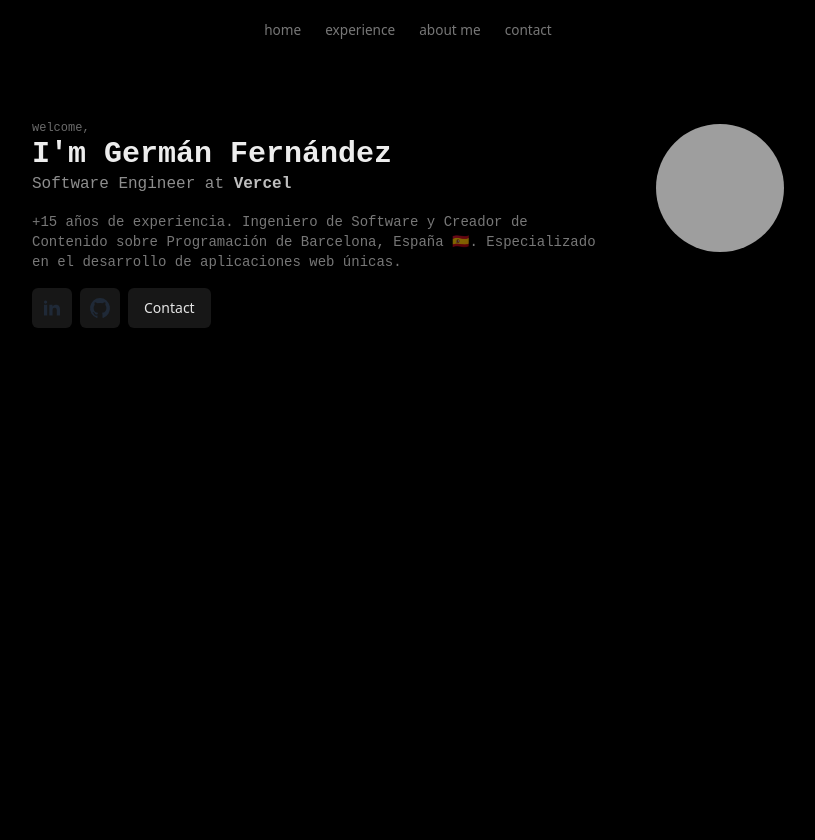
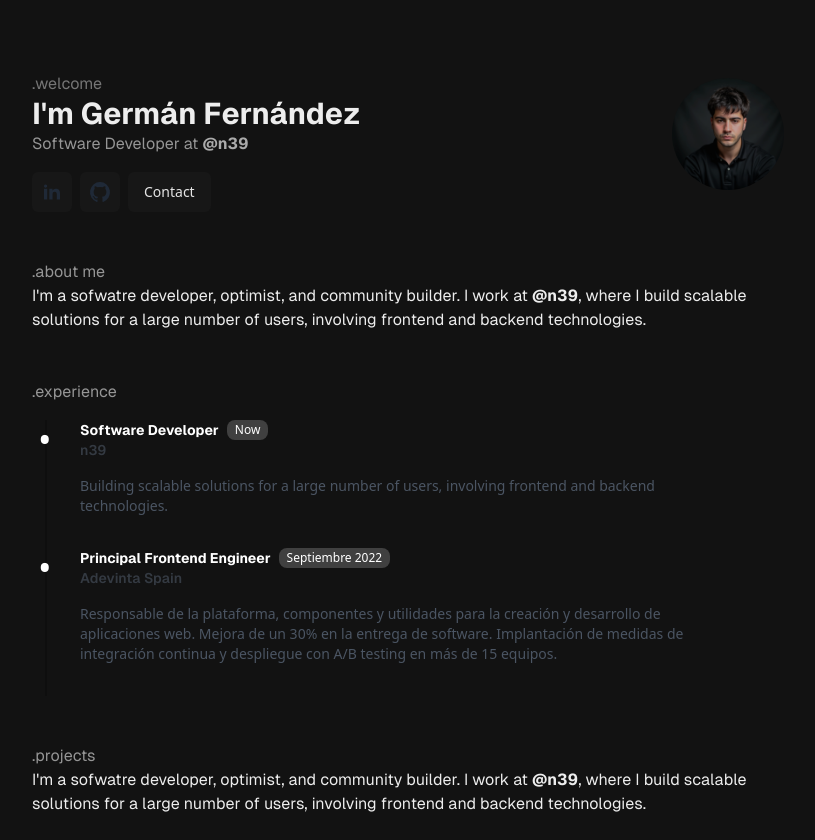
Before and after one commit to germanfndez/germanfdez.portfolio, an Astro site: page / in a window 1280 px wide. Shown: the whole page, without its empty margins (232-1047 px from the left). Before the commit the page ends 800 px from the top, so only its background shows below. Built offline with nearby package versions, Linux system fonts and the light colour scheme; Astro itself is replaced by a stand-in of ours; grey boxes are pictures that could not be loaded.

Commit message:
asdsadad

```diff
--- /dev/null
+++ b/src/components/ExperienceItem.astro
@@ -0,0 +1,42 @@
+---
+interface Props {
+  title: string
+  company: string
+  description: string
+  link?: string
+  date: string
+}
+
+const { title, company, description, link, date } = Astro.props
+---
+
+<div
+  class="md:space-x-4] relative mx-12 grid pb-2 before:absolute before:left-[-35px] before:block before:h-full before:border-l-2 before:border-black/20 before:content-[''] md:grid-cols-2 md:gap-10 dark:before:border-white/15"
+>
+  <div class="relative pb-2 md:col-span-2">
+    <div class="sticky top-0">
+      <span class="absolute -left-[42px] rounded-full text-4xl text-white"
+        >&bull;</span
+      >
+
+      <div class="flex gap-2">
+        <h3 class="text-sm font-bold text-white">{title}</h3>
+        <time
+          class="m-0 rounded-lg bg-neutral-700 p-[2px] px-2 text-xs text-gray-600/80 text-white dark:text-white/80"
+          >{date}</time
+        >
+      </div>
+
+      <h4
+        class="text-sm font-semibold text-gray-600 opacity-60 dark:text-white"
+      >
+        {company}
+      </h4>
+      <div
+        class="relative mt-4 flex flex-col gap-2 pb-4 text-sm text-gray-600 md:col-span-3 dark:text-gray-300"
+      >
+        {description}
+      </div>
+    </div>
+  </div>
+</div>
--- a/src/components/Header.astro
+++ /dev/null
@@ -1,45 +0,0 @@
----
-import HeaderItem from "./HeaderItem.astro";
-
-interface NavItem {
-  name: string;
-  label: string;
-  href: string;
-}
-
-const NAV_ITEMS: NavItem[] = [
-  {
-    name: "home",
-    label : "home",
-    href: "/"
-  },
-  {
-    name: "experience",
-    label : "experience",
-    href: "/#experience"
-  },
-  {
-    name: "about me",
-    label : "about-me",
-    href: "/#about"
-  },
-  {
-    name: "contact",
-    label : "contact",
-    href: "/#contact"
-  }
-]
-
-
----
-<header class="flex justify-center mt-3 max-w-full">
-  <nav class="flex px-4 py-1 gap-2 text-[0.85rem] text-secondary/50">
-    {
-      NAV_ITEMS.map(({href, label, name}) => (
-        <HeaderItem {label} {href}>
-          {name}
-        </HeaderItem>
-      ))
-    }
-  </na>
-</header>
--- a/src/components/HeaderItem.astro
+++ /dev/null
@@ -1,12 +0,0 @@
----
-  interface Props {
-    href: string;
-    label: string;
-  }
-
-  const { href, label } = Astro.props;
----
-
-<a href={href} aria-label={label} class="py-1 px-2 rounded-2xl hover:bg-tertiary hover:text-white transition-all">
-  <slot></slot>
-</a>
--- a/src/layouts/Layout.astro
+++ b/src/layouts/Layout.astro
@@ -6,8 +6,7 @@ interface Props {
 const { title } = Astro.props
 
 import '@fontsource-variable/inter'
-
-import Header from '@components/Header.astro'
+import { ViewTransitions } from 'astro:transitions'
 ---
 
 <!doctype html>
@@ -19,17 +18,22 @@ import Header from '@components/Header.astro'
     <link rel="icon" type="image/svg+xml" href="/favicon.svg" />
     <meta name="generator" content={Astro.generator} />
     <title>{title}</title>
+    <ViewTransitions />
   </head>
 
-  <body class={`bg-primary text-secondary font-sans`}>
-    <Header />
+  <body class={`bg-[#121212] text-secondary font-sans`}>
     <slot />
-  </body>
-</html>
 
     <style is:global>
+      @font-face {
+        font-family: 'Geist';
+        src: url('/fonts/GeistVF.ttf') format('truetype');
+        font-weight: 100 900;
+      }
+
       body {
-    font-family: 'Inter Variable', sans-serif;
+        font-family: 'Geist', monospace;
+        font-weight: 400;
       }
 
       h1,
@@ -38,12 +42,12 @@ import Header from '@components/Header.astro'
       h4,
       h5,
       h6 {
-    font-family: 'Inter Variable', monospace;
+        font-family: 'Geist', monospace;
         font-weight: 400;
       }
 
       p {
-    font-family: 'Inter Variable', monospace;
+        font-family: 'Geist', monospace;
         font-weight: 400;
       }
 
@@ -53,4 +57,11 @@ import Header from '@components/Header.astro'
         margin: 0 auto;
         padding: 24px;
       }
+
+      ::selection {
+        background-color: #2b2b2b;
+        color: #fff;
+      }
     </style>
+  </body>
+</html>
--- /dev/null
+++ b/src/pages/experience.astro
@@ -0,0 +1,9 @@
+---
+import Layout from '../layouts/Layout.astro'
+---
+
+<Layout title="Germán Fernández">
+  <section>
+    <p>EXPERIENCE</p>
+  </section>
+</Layout>
--- /dev/null
+++ b/src/sections/About.astro
@@ -0,0 +1,13 @@
+---
+
+---
+
+<section>
+  <h2 class="text-md opacity-60">.about me</h2>
+  <p>
+    I'm a sofwatre developer, optimist, and community builder. I work at <span
+      class="font-bold">@n39</span
+    >, where I build scalable solutions for a large number of users, involving
+    frontend and backend technologies.
+  </p>
+</section>
--- /dev/null
+++ b/src/sections/Experience.astro
@@ -0,0 +1,34 @@
+---
+import ExperienceItem from '../components/ExperienceItem.astro'
+
+const EXPERIENCE = [
+  {
+    date: 'Now',
+    title: 'Software Developer',
+    company: 'n39',
+    description:
+      'Building scalable solutions for a large number of users, involving frontend and backend technologies.',
+  },
+  {
+    date: 'Septiembre 2022',
+    title: 'Principal Frontend Engineer',
+    company: 'Adevinta Spain',
+    description:
+      'Responsable de la plataforma, componentes y utilidades para la creación y desarrollo de aplicaciones web. Mejora de un 30% en la entrega de software. Implantación de medidas de integración continua y despliegue con A/B testing en más de 15 equipos.',
+  },
+]
+---
+
+<section>
+  <h2 class="text-md opacity-60">.experience</h2>
+
+  <ol class="relative mt-4">
+    {
+      EXPERIENCE.map((experience) => (
+        <li class="">
+          <ExperienceItem {...experience} />
+        </li>
+      ))
+    }
+  </ol>
+</section>
--- /dev/null
+++ b/src/sections/Header.astro
@@ -0,0 +1,100 @@
+---
+import MediaButton from '@components/MediaButton.astro'
+import { Image } from 'astro:assets'
+
+const INFORMATION = {
+  name: 'Germán Fernández',
+  role: 'Software Developer',
+  company: {
+    name: 'n39',
+    url: 'www.linkedin.com/vercel',
+  },
+}
+---
+
+<section class="mt-12">
+  <nav class="flex items-center justify-between">
+    <div class="max-w-xl">
+      <p class="text-md opacity-45">.welcome</p>
+      <h1 class="text-3xl font-bold">I'm {INFORMATION.name}</h1>
+      <p class="text-[1rem] font-normal text-secondary/60">
+        Software Developer at <a
+          class="font-bold text-secondary/70 hover:underline"
+          href={INFORMATION.company.url}
+          target="_blank">@{INFORMATION.company.name}</a
+        >
+      </p>
+      <footer class="mt-4 flex gap-2">
+        <MediaButton
+          label="German Fernandez Linkedin"
+          href="https://twitter.com/midudev"
+        >
+          <svg
+            class="h-6 w-6 text-gray-800 dark:text-white"
+            aria-hidden="true"
+            xmlns="http://www.w3.org/2000/svg"
+            width="24"
+            height="24"
+            fill="currentColor"
+            viewBox="0 0 24 24"
+          >
+            <path
+              fill-rule="evenodd"
+              d="M12.51 8.796v1.697a3.738 3.738 0 0 1 3.288-1.684c3.455 0 4.202 2.16 4.202 4.97V19.5h-3.2v-5.072c0-1.21-.244-2.766-2.128-2.766-1.827 0-2.139 1.317-2.139 2.676V19.5h-3.19V8.796h3.168ZM7.2 6.106a1.61 1.61 0 0 1-.988 1.483 1.595 1.595 0 0 1-1.743-.348A1.607 1.607 0 0 1 5.6 4.5a1.601 1.601 0 0 1 1.6 1.606Z"
+              clip-rule="evenodd"></path>
+            <path d="M7.2 8.809H4V19.5h3.2V8.809Z"></path>
+          </svg>
+        </MediaButton>
+
+        <MediaButton
+          label="German Fernandez Linkedin"
+          href="https://twitter.com/midudev"
+        >
+          <svg
+            class="h-6 w-6 text-gray-800 dark:text-white"
+            aria-hidden="true"
+            xmlns="http://www.w3.org/2000/svg"
+            width="24"
+            height="24"
+            fill="currentColor"
+            viewBox="0 0 24 24"
+          >
+            <path
+              fill-rule="evenodd"
+              d="M12.006 2a9.847 9.847 0 0 0-6.484 2.44 10.32 10.32 0 0 0-3.393 6.17 10.48 10.48 0 0 0 1.317 6.955 10.045 10.045 0 0 0 5.4 4.418c.504.095.683-.223.683-.494 0-.245-.01-1.052-.014-1.908-2.78.62-3.366-1.21-3.366-1.21a2.711 2.711 0 0 0-1.11-1.5c-.907-.637.07-.621.07-.621.317.044.62.163.885.346.266.183.487.426.647.71.135.253.318.476.538.655a2.079 2.079 0 0 0 2.37.196c.045-.52.27-1.006.635-1.37-2.219-.259-4.554-1.138-4.554-5.07a4.022 4.022 0 0 1 1.031-2.75 3.77 3.77 0 0 1 .096-2.713s.839-.275 2.749 1.05a9.26 9.26 0 0 1 5.004 0c1.906-1.325 2.74-1.05 2.74-1.05.37.858.406 1.828.101 2.713a4.017 4.017 0 0 1 1.029 2.75c0 3.939-2.339 4.805-4.564 5.058a2.471 2.471 0 0 1 .679 1.897c0 1.372-.012 2.477-.012 2.814 0 .272.18.592.687.492a10.05 10.05 0 0 0 5.388-4.421 10.473 10.473 0 0 0 1.313-6.948 10.32 10.32 0 0 0-3.39-6.165A9.847 9.847 0 0 0 12.007 2Z"
+              clip-rule="evenodd"></path>
+          </svg>
+        </MediaButton>
+
+        <button
+          class="group relative inline-flex h-10 items-center justify-center overflow-hidden rounded-md bg-neutral-900 px-4 font-medium text-neutral-200 duration-500"
+          ><div
+            class="translate-x-0 text-sm opacity-100 transition group-hover:-translate-x-[150%] group-hover:opacity-0"
+          >
+            Contact
+          </div><div
+            class="absolute translate-x-[150%] opacity-0 transition group-hover:translate-x-0 group-hover:opacity-100"
+          >
+            <svg
+              class="dark:fill-brand-secondary-400 dark:group-hover:fill-brand-secondary-300 group-hover:fill-brand-secondary-600 h-4 w-4 fill-white transition"
+              viewBox="0 0 24 24"
+              aria-hidden="true"
+              role="presentation"
+              ><path
+                d="M23.91 3.79L20.3 20.84c-.25 1.21-.98 1.5-2 .94l-5.5-4.07-2.66 2.57c-.3.3-.55.56-1.1.56-.72 0-.6-.27-.84-.95L6.3 13.7l-5.45-1.7c-1.18-.35-1.19-1.16.26-1.75l21.26-8.2c.97-.43 1.9.24 1.53 1.73z"
+                fill-rule="evenodd"></path></svg
+            >
+          </div></button
+        >
+      </footer>
+    </div>
+
+    <Image
+      src="/photograph.png"
+      class="mb-4 aspect-auto h-28 w-28 rounded-full"
+      width="112"
+      height="112"
+      alt=""
+    />
+  </nav>
+</section>
--- /dev/null
+++ b/src/sections/Projects.astro
@@ -0,0 +1,13 @@
+---
+
+---
+
+<section>
+  <h2 class="text-md opacity-60">.projects</h2>
+  <p>
+    I'm a sofwatre developer, optimist, and community builder. I work at <span
+      class="font-bold">@n39</span
+    >, where I build scalable solutions for a large number of users, involving
+    frontend and backend technologies.
+  </p>
+</section>
--- a/src/sections/StartSection.astro
+++ /dev/null
@@ -1,92 +0,0 @@
----
-import MediaButton from '@components/MediaButton.astro'
----
-
-<section class="mt-12">
-  <nav class="flex items-center justify-between">
-    <div class="max-w-xl">
-      <p class="text-xs opacity-45">welcome,</p>
-      <h1 class="text-3xl font-bold">I'm Germán Fernández</h1>
-      <p class="text-md font-medium text-secondary/60">
-        Software Engineer at <span class="font-bold text-secondary/80"
-          >Vercel</span
-        >
-      </p>
-      <p class="mt-4 text-sm text-secondary/50">
-        +15 años de experiencia. Ingeniero de Software y Creador de Contenido
-        sobre Programación de Barcelona, España 🇪🇸. Especializado en el
-        desarrollo de aplicaciones web únicas.
-      </p>
-    </div>
-
-    <img
-      src="https://porfolio.dev/midudev.webp"
-      class="mb-4 aspect-auto h-32 w-32 rounded-full"
-      alt=""
-    />
-  </nav>
-
-  <footer class="mt-4 flex gap-2">
-    <MediaButton
-      label="German Fernandez Linkedin"
-      href="https://twitter.com/midudev"
-    >
-      <svg
-        class="h-6 w-6 text-gray-800 dark:text-white"
-        aria-hidden="true"
-        xmlns="http://www.w3.org/2000/svg"
-        width="24"
-        height="24"
-        fill="currentColor"
-        viewBox="0 0 24 24"
-      >
-        <path
-          fill-rule="evenodd"
-          d="M12.51 8.796v1.697a3.738 3.738 0 0 1 3.288-1.684c3.455 0 4.202 2.16 4.202 4.97V19.5h-3.2v-5.072c0-1.21-.244-2.766-2.128-2.766-1.827 0-2.139 1.317-2.139 2.676V19.5h-3.19V8.796h3.168ZM7.2 6.106a1.61 1.61 0 0 1-.988 1.483 1.595 1.595 0 0 1-1.743-.348A1.607 1.607 0 0 1 5.6 4.5a1.601 1.601 0 0 1 1.6 1.606Z"
-          clip-rule="evenodd"></path>
-        <path d="M7.2 8.809H4V19.5h3.2V8.809Z"></path>
-      </svg>
-    </MediaButton>
-
-    <MediaButton
-      label="German Fernandez Linkedin"
-      href="https://twitter.com/midudev"
-    >
-      <svg
-        class="h-6 w-6 text-gray-800 dark:text-white"
-        aria-hidden="true"
-        xmlns="http://www.w3.org/2000/svg"
-        width="24"
-        height="24"
-        fill="currentColor"
-        viewBox="0 0 24 24"
-      >
-        <path
-          fill-rule="evenodd"
-          d="M12.006 2a9.847 9.847 0 0 0-6.484 2.44 10.32 10.32 0 0 0-3.393 6.17 10.48 10.48 0 0 0 1.317 6.955 10.045 10.045 0 0 0 5.4 4.418c.504.095.683-.223.683-.494 0-.245-.01-1.052-.014-1.908-2.78.62-3.366-1.21-3.366-1.21a2.711 2.711 0 0 0-1.11-1.5c-.907-.637.07-.621.07-.621.317.044.62.163.885.346.266.183.487.426.647.71.135.253.318.476.538.655a2.079 2.079 0 0 0 2.37.196c.045-.52.27-1.006.635-1.37-2.219-.259-4.554-1.138-4.554-5.07a4.022 4.022 0 0 1 1.031-2.75 3.77 3.77 0 0 1 .096-2.713s.839-.275 2.749 1.05a9.26 9.26 0 0 1 5.004 0c1.906-1.325 2.74-1.05 2.74-1.05.37.858.406 1.828.101 2.713a4.017 4.017 0 0 1 1.029 2.75c0 3.939-2.339 4.805-4.564 5.058a2.471 2.471 0 0 1 .679 1.897c0 1.372-.012 2.477-.012 2.814 0 .272.18.592.687.492a10.05 10.05 0 0 0 5.388-4.421 10.473 10.473 0 0 0 1.313-6.948 10.32 10.32 0 0 0-3.39-6.165A9.847 9.847 0 0 0 12.007 2Z"
-          clip-rule="evenodd"></path>
-      </svg>
-    </MediaButton>
-
-    <button
-      class="group relative inline-flex h-10 items-center justify-center overflow-hidden rounded-md bg-neutral-900 px-4 font-medium text-neutral-200 duration-500"
-      ><div
-        class="translate-x-0 text-sm opacity-100 transition group-hover:-translate-x-[150%] group-hover:opacity-0"
-      >
-        Contact
-      </div><div
-        class="absolute translate-x-[150%] opacity-0 transition group-hover:translate-x-0 group-hover:opacity-100"
-      >
-        <svg
-          class="dark:fill-brand-secondary-400 dark:group-hover:fill-brand-secondary-300 group-hover:fill-brand-secondary-600 h-4 w-4 fill-white transition"
-          viewBox="0 0 24 24"
-          aria-hidden="true"
-          role="presentation"
-          ><path
-            d="M23.91 3.79L20.3 20.84c-.25 1.21-.98 1.5-2 .94l-5.5-4.07-2.66 2.57c-.3.3-.55.56-1.1.56-.72 0-.6-.27-.84-.95L6.3 13.7l-5.45-1.7c-1.18-.35-1.19-1.16.26-1.75l21.26-8.2c.97-.43 1.9.24 1.53 1.73z"
-            fill-rule="evenodd"></path></svg
-        >
-      </div></button
-    >
-  </footer>
-</section>
```
Also changed, not shown: src/components/GithubIcon.astro (added, +14 -0 lines), src/components/LinkedinIcon.astro (added, +15 -0 lines), src/components/MailIcon.astro (added, +9 -0 lines), src/pages/index.astro (+9 -3 lines), public/fonts/GeistVF.ttf (added), public/photograph.png (added). Lines whose indentation alone changed are shown as unchanged.
